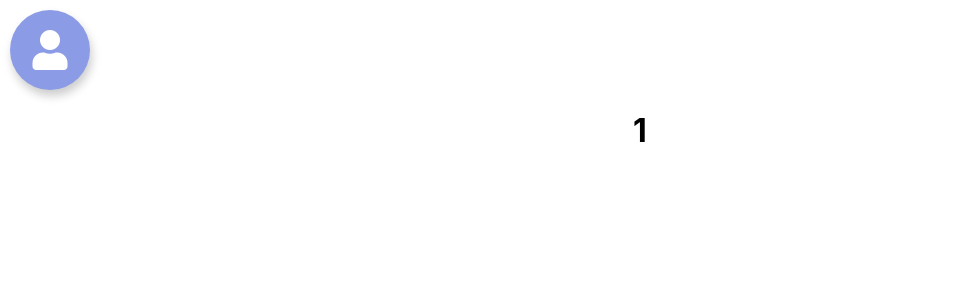
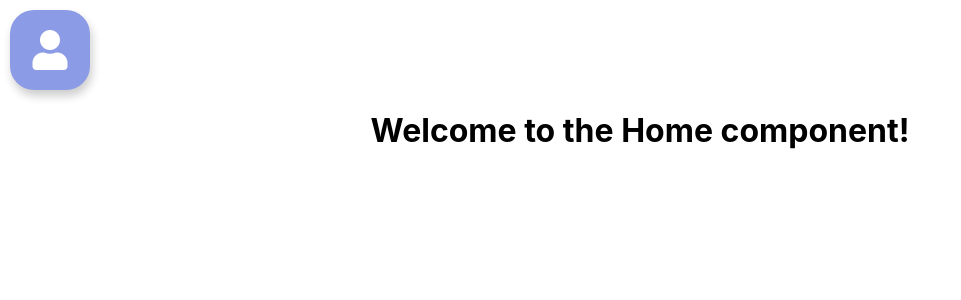
Before and after one commit to AlexanderJson/Project-Planner, a React (Create React App) app: page / in a window 1280 px wide. Shown: the top 300 px of the page, without its empty margins (0-961 px from the left). Built offline with nearby package versions, Linux system fonts and the light colour scheme.

Commit message:
started implementing booking function

```diff
--- a/src/App.js
+++ b/src/App.js
@@ -4,6 +4,9 @@ import { BrowserRouter as Router, Route, Routes } from 'react-router-dom';
 const LazyLogin = lazy(() => import('./comps/AuthPage/Login'));
 const LazyHeader = lazy(() => import('./comps/Header/Header.jsx'));
 const LazySchedule = lazy(() => import('./comps/SchedulePage/Schedule'));
+const LazyHome = lazy(() => import('./comps/Home.jsx'));
+
+
 function App() {
   return (
     <div className="App">
@@ -11,7 +14,7 @@ function App() {
      <Suspense fallback={<div>Loading...</div>}>
       <LazyHeader/>
       <Routes>
-        <Route path="/" element={<LazyLogin />} />
+        <Route path="/" element={<LazyHome />} />
         <Route path="/schedule" element={<LazySchedule />} />
         <Route path="*" element={<h1>404</h1>} />
       </Routes>
--- a/src/comps/Header/Header.css
+++ b/src/comps/Header/Header.css
@@ -3,7 +3,7 @@
 .icon-div {
     background-color: #8C9BE6;
     border: none;
-    border-radius: 50%;
+    border-radius: 30%;
     color: white;
     width: 80px;
     height: 80px;
@@ -13,12 +13,17 @@
     margin: 10px;
     transition: all 0.3s ease-in-out;
     cursor: pointer;
+
 }
 
 .icon-div:hover{
     box-shadow: none;
-    background-color: #6974ad;
+    background-color: #1b2242;
+    border-radius: 50%;
+
 }
+
+
 
 .icon {
     position: absolute;
--- a/src/comps/Home.jsx
+++ b/src/comps/Home.jsx
@@ -0,0 +1,11 @@
+import React from 'react';
+
+function Home() {
+    return (
+        <div>
+            <h1>Welcome to the Home component!</h1>
+        </div>
+    );
+}
+
+export default Home;
--- a/src/comps/SchedulePage/Calendar.jsx
+++ b/src/comps/SchedulePage/Calendar.jsx
@@ -1,10 +1,20 @@
-import React from 'react';
+import React, { act, useState } from 'react';
 import useCurrentMonthDates  from '../../hooks/useDate';
 import './SchedulePage.css';
 function Calendar() {
 
     const { days, dateString } = useCurrentMonthDates();
 
+    // för knapp
+    const [activeDate, setActiveDate] = useState(null);
+
+    const handleDayClick = (day) => {
+        setActiveDate(day);
+    }
+
+    const bookEvent = () => {
+        alert('Event booked:  ' + (activeDate))
+    }
 
 
     return (
@@ -14,8 +24,11 @@ function Calendar() {
         </div>
         <div className="schedule-div">
         {days.map((day, index) => (
-                    <div key={index} className="day-div">{day}</div>
+        <div key={index}
+        className={`day-div ${activeDate === index ? 'active' : ''}`}onClick={() => handleDayClick(day)}
+        >{day}</div>
                 ))}
+                <button className='book-btn' onClick={bookEvent}>Book</button>
         </div>
         </div>
     );
--- a/src/comps/SchedulePage/EventDetails.jsx
+++ b/src/comps/SchedulePage/EventDetails.jsx
@@ -43,7 +43,6 @@ function EventDetails() {
             </details>
         </tr>
     ))}
-    <button className='book-btn'>Book</button>
     </tbody>
             </table>
         </div>
--- a/src/comps/SchedulePage/SchedulePage.css
+++ b/src/comps/SchedulePage/SchedulePage.css
@@ -16,7 +16,7 @@
     box-shadow: 0 4px 8px 0 rgba(0, 0, 0, 0.2);
 }
 
-.day-div:active {
+.day-div-selected {
     background-color: #11d646;
     transform: scale(1.28);
 
```
